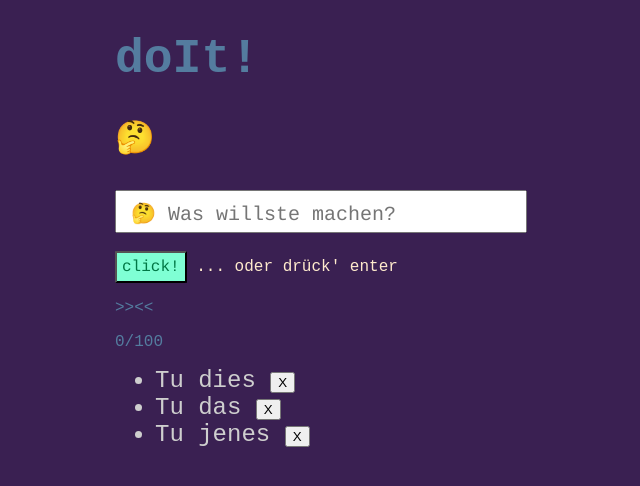
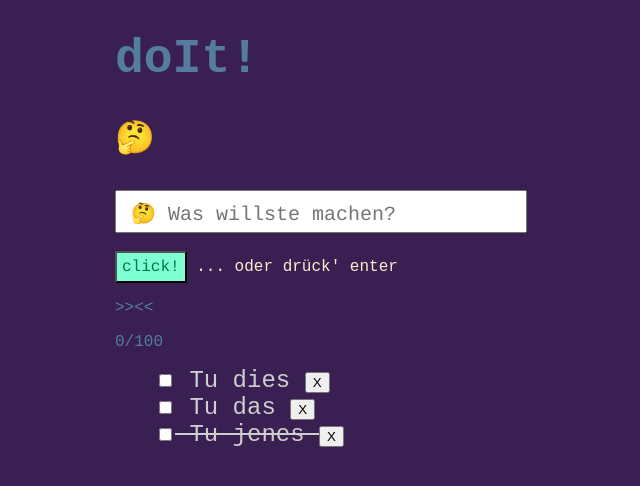
Before and after one commit to siggi-ai/to-Do, a Vue app: page / in a window 1280 px wide. Shown: the top 486 px of the page, without its empty margins (93-733 px from the left). Built offline with nearby package versions, Linux system fonts and the light colour scheme.

Commit message:
added strikethrough function

```diff
--- a/src/App.vue
+++ b/src/App.vue
@@ -4,9 +4,9 @@ import { ref } from 'vue'
 const header = ref('doIt!')
 const doIt = ref('')
 const toDoArray = ref([
-    {id: 1, item: 'Tu dies'},
-    {id: 2, item: 'Tu das'},
-    {id: 3, item: 'Tu jenes'},
+    {id: 1, item: 'Tu dies', did: false},
+    {id: 2, item: 'Tu das', did: false},
+    {id: 3, item: 'Tu jenes', did: true},
 ])
 
 const addTodo = () => {
@@ -16,6 +16,11 @@ const addTodo = () => {
 
 const removeTodo = (toDo) => {
     toDoArray.value = toDoArray.value.filter((t) => t !== toDo)
+}
+
+const didThis = (toDo) => {
+    console.log(toDo.did)
+    toDo.did = !toDo.did
 }
 </script>
 
@@ -33,7 +38,8 @@ const removeTodo = (toDo) => {
     <p class="elementSmall">{{ doIt.length }}/100</p>
 
 <ul >
-    <li v-for="(toDo, index) in toDoArray" class="list">
+    <li v-for="(toDo, did, index) in toDoArray" class="list" :class="{done: toDo.did}">
+        <input type="checkbox" @click="didThis(toDo)" value="toDo">
         {{ toDo.item }}
         <button @click="removeTodo(toDo)" value="toDo">X</button>
     </li>
--- a/src/assets/main.css
+++ b/src/assets/main.css
@@ -12,6 +12,10 @@ body {
 
 input::placeholder {
   font: 1.25rem/3 courier;
+}
+
+.done {
+  text-decoration: line-through;
 }
 
 .element {
@@ -33,6 +37,7 @@ input::placeholder {
   font-family: 'Courier New', Courier, monospace;
   color: rgb(206, 206, 206);
   font-size: 1.5em;
+  list-style-type: none;
 }
 
 .btn {
```
